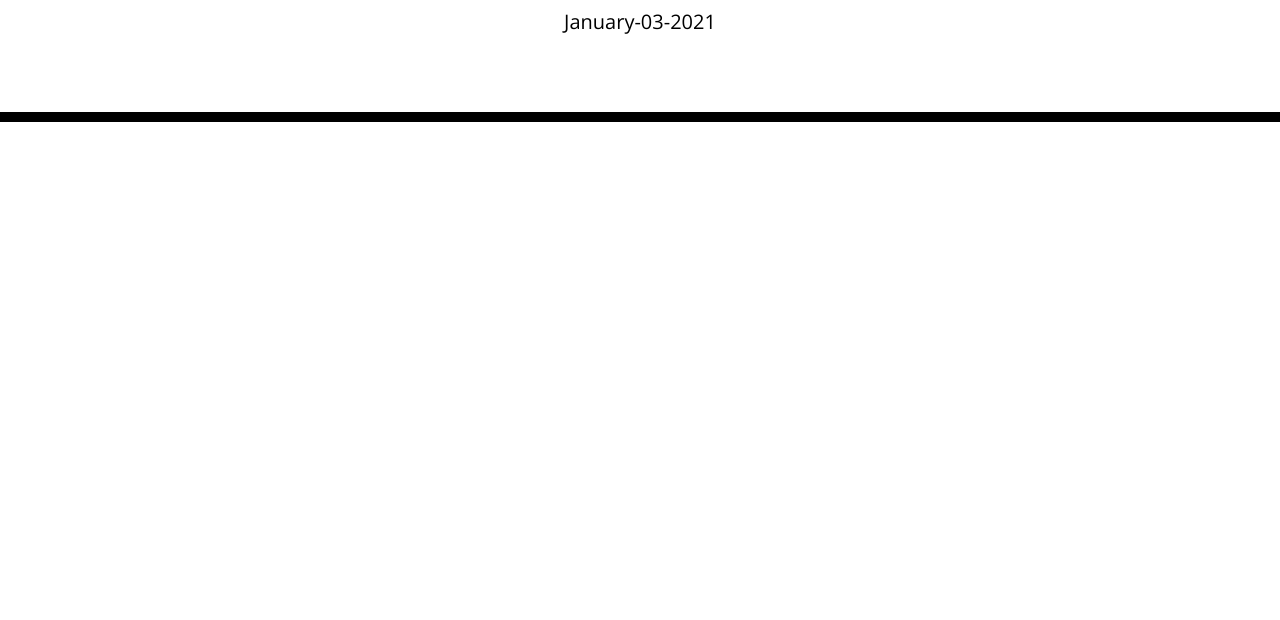
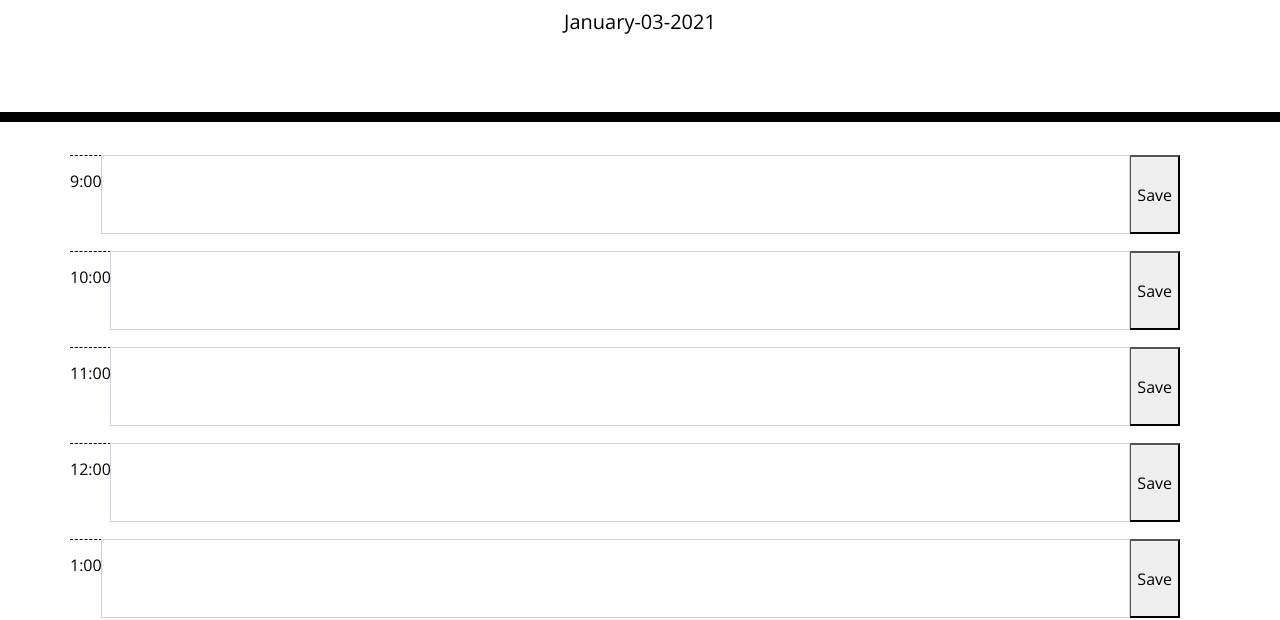
Before and after one commit to sdemercurio/day-planner-app, a plain HTML site: page b-index.html in a window 1280 px wide. Shown: the part 182-802 px from the top of the page. Drawn offline with nearby package versions, Linux system fonts and the light colour scheme.

Commit message:
Testing appended elements

```diff
--- a/b-script.js
+++ b/b-script.js
@@ -26,9 +26,10 @@ Depending on what time it is
 
 $(document).ready(function () {
     // var timeInputs = JSON.parse(localStorage.getItem('timeInputs')) || {};
-    var currentHour = moment().hours("LT, a A");
+    var currentHour = moment().format("hh A");
     var todaysDate = moment().format("MMMM-DD-YYYY");
     console.log(currentHour);
+
     //Create Variable with the hours.
     var timeInputs = [
 
@@ -36,18 +37,35 @@ $(document).ready(function () {
         { time: 10, input: "" },
         { time: 11, input: "" },
         { time: 12, input: "" },
-        { time: 13, input: "" },
-        { time: 14, input: "" },
-        { time: 15, input: "" },
-        { time: 16, input: "" },
-        { time: 17, input: "" },
+        { time: 1, input: "" },
+        { time: 2, input: "" },
+        { time: 3, input: "" },
+        { time: 4, input: "" },
+        { time: 5, input: "" },
     ]
     //Show Today's date on the DOM
     function displayDate() {
         $("#currentDay").text(todaysDate);
     }
 
+     //Show Hours on the DOM
+     function hourBlocks() {
+        for (let i = 0; i < timeInputs.length; i++) {
+            // console.log(timeInputs[i].time, timeInputs[i].input);
+            var plannerRow = $('<div class="input-group mb-3 row">');
+            var plannerRowPrepend = $('<div class="input-group-prepend" time-block>');
+            var hour = $('<span class="hour">' + timeInputs[i].time + ':00' + '</span>');
+            plannerRowPrepend.append(hour);
+            var inputEl = $('<textarea type="text" class="description form-control"></textarea>');
+            var plannerRowAppend = $('<div class="input-group-append">');
+            var saveBtn = $('<button>Save</button></span>');
+            plannerRowAppend.append(saveBtn);
+            plannerRow.append(plannerRowPrepend).append(inputEl).append(plannerRowAppend);
+            $(".container").append(plannerRow);
+        }
+    }
 
+    hourBlocks();
     displayDate();
 
 });
--- a/b-style.css
+++ b/b-style.css
@@ -40,6 +40,8 @@ body {
     background-color: #ffffff;
     color: #000000;
     border-top: 1px dashed #000000;
+    line-height: 50px;
+
   }
 
   .past {
```
